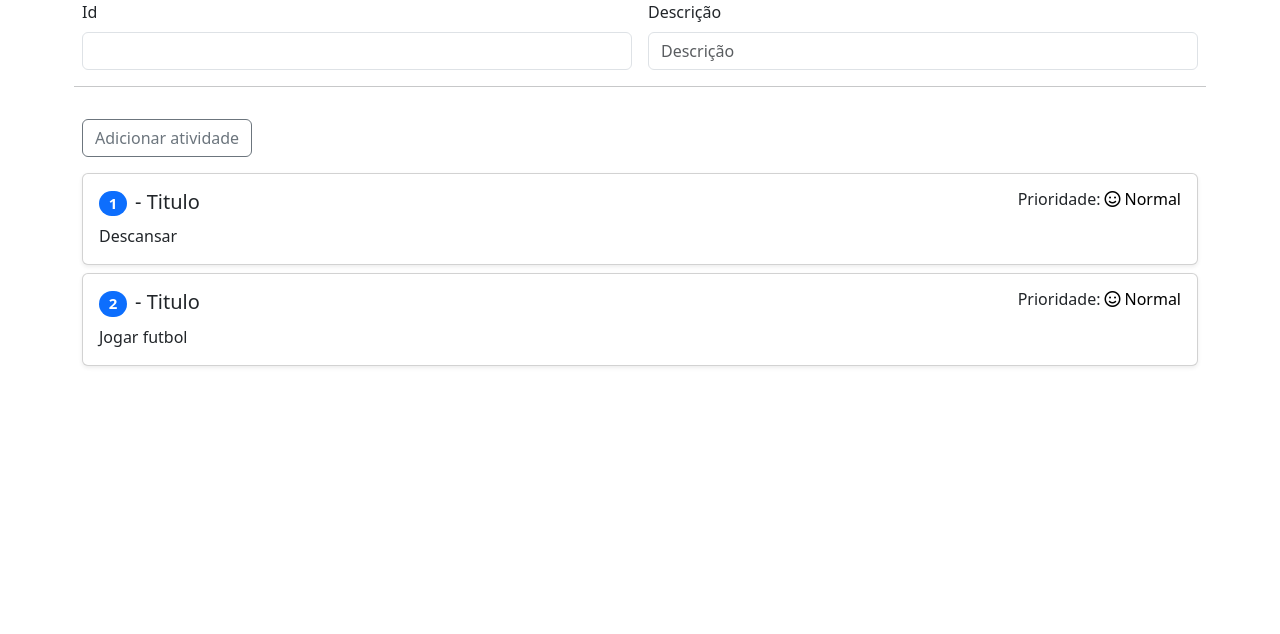
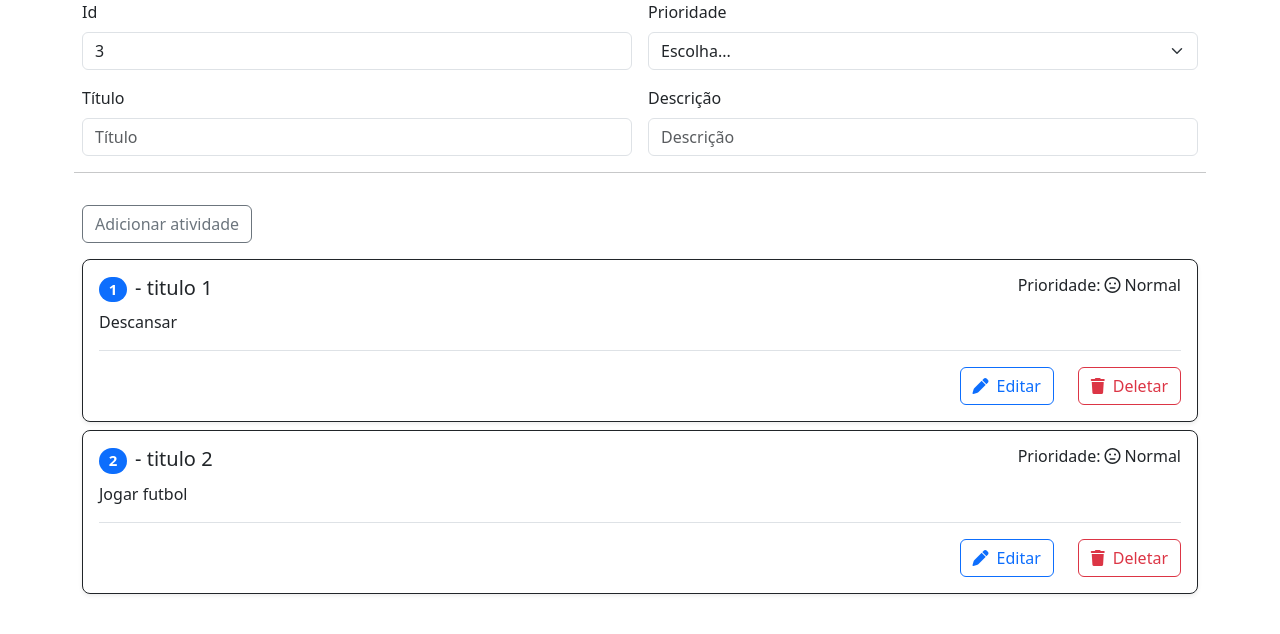
Before and after one commit to Felipe23-devTec/Front-appAtividade, a React (Create React App) app: page / in a window 1280 px wide. Shown: the top 634 px of the page. Built offline with nearby package versions, Linux system fonts and the light colour scheme.

Commit message:
feat(atividade): criando funcionalidade de priorid

```diff
--- a/src/App.js
+++ b/src/App.js
@@ -4,34 +4,81 @@
 const initialState = [
   {
     id: 1,
+    prioridade: "2",
+    titulo: "titulo 1",
     descricao: "Descansar"
   },
   {
     id: 2,
+    prioridade: "2",
+    titulo: "titulo 2",
     descricao: "Jogar futbol"
   }
 ]
 function App() {
+  //observacao : Codigo para pegar maior de uma lista e adiciona 1 no input = value={Math.max.apply(Math,atividades.map((item) => item.id)) + 1}
   const [atividades, setAtividades] = useState(initialState);
 
   function addAtividade(){
     const atividade = {
       id: document.getElementById('id').value,
+      prioridade: document.getElementById('prioridade').value,
+      titulo: document.getElementById('titulo').value,
       descricao: document.getElementById('descricao').value
     }
     //criando Hook, cria um novo objeto e atualiza com um novo adicionado no formulario com o push ele não reconhece quando é atualizado
     //Expredo Operator: para que o estado seja alterado e mostrado quando atualizado
     setAtividades([...atividades, { ...atividade }])
   }
+  function prioridade(param){
+    switch (param){
+      case '1':
+        return 'Baixa'
+      case '2':
+        return 'Normal'
+      case '3':
+        return 'Alta'
+      default:
+        return 'Não definido'
+
+    }
+  }
+  function prioridadeStyle(param, icone){
+    switch (param){
+      case '1':
+        return icone ? 'smile' : 'success'
+      case '2':
+        return icone ? 'meh' : 'dark'
+      case '3':
+        return icone ? 'frown' : 'warning'
+      default:
+        return 'Não definido'
+
+    }
+  }
   return (
     <>
       <form className='row g-3'>
         <div className='col-md-6'>
-          <label for='id' className='form-label' placeholder="Id">Id</label>
-          <input id='id' type='text' className='form-control'/>
+          <label htmlFor='id' className='form-label'>Id</label>
+          <input id='id' type='text' className='form-control' readOnly value={Math.max.apply(Math,atividades.map((item) => item.id)) + 1}/>
         </div>
         <div className='col-md-6'>
-          <label for='id' className='form-label'>Descrição</label>
+          <label className='form-label'>Prioridade</label>
+          <select id='prioridade' className='form-select'>
+            <option defaultValue="0">Escolha...</option>
+            <option value="1">Baixa</option>
+            <option value="2">Normal</option>
+            <option value="3">Alta</option>
+          </select>
+
+        </div>
+        <div className='col-md-6'>
+          <label htmlFor='titulo' className='form-label'>Título</label>
+          <input id='titulo' type='text' className='form-control'placeholder="Título"/>
+        </div>
+        <div className='col-md-6'>
+          <label htmlFor='descricao' className='form-label'>Descrição</label>
           <input id='descricao' type='text' className='form-control'placeholder="Descrição"/>
         </div>
         <hr/>
@@ -42,19 +89,29 @@
       <div className="mt-3">
 
           {atividades.map(ativ => (
-              <div key={ativ.id} class="card mb-2 shadow-sm">
+              <div key={ativ.id} className={"card mb-2 shadow-sm rounded-3 border-" + prioridadeStyle(ativ.prioridade)}>
 
                 <div className="card-body">
                   <div className='d-flex justify-content-between'>
-                    <h5><span className="badge rounded-pill bg-primary me-2">{ativ.id}</span>- Titulo</h5>
+                    <h5><span className="badge rounded-pill bg-primary me-2">{ativ.id}</span>- {ativ.titulo}</h5>
                     <h6>Prioridade:
-                      <span className='ms-1 text-black'>
-                          <i className='me-1 far fa-smile'></i>
-                            Normal
+                      <span className={'ms-1 text-'+prioridadeStyle(ativ.prioridade)}>
+                          <i className={'me-1 far fa-'+ prioridadeStyle(ativ.prioridade,true)}></i>
+                            {prioridade(ativ.prioridade)}
                       </span>
                     </h6>
                   </div>
                   <p className="card-text">{ativ.descricao} </p>
+                  <div className='d-flex justify-content-end border-top pt-3'>
+                    <button className='btn btn-outline-primary me-4'>
+                      <i className='fas fa-pen me-2'></i>
+                      Editar
+                    </button>
+                    <button className='btn btn-outline-danger'>
+                      <i className='fas fa-trash me-2'></i>
+                      Deletar
+                    </button>
+                  </div>
 
                 </div>
               </div>
```
